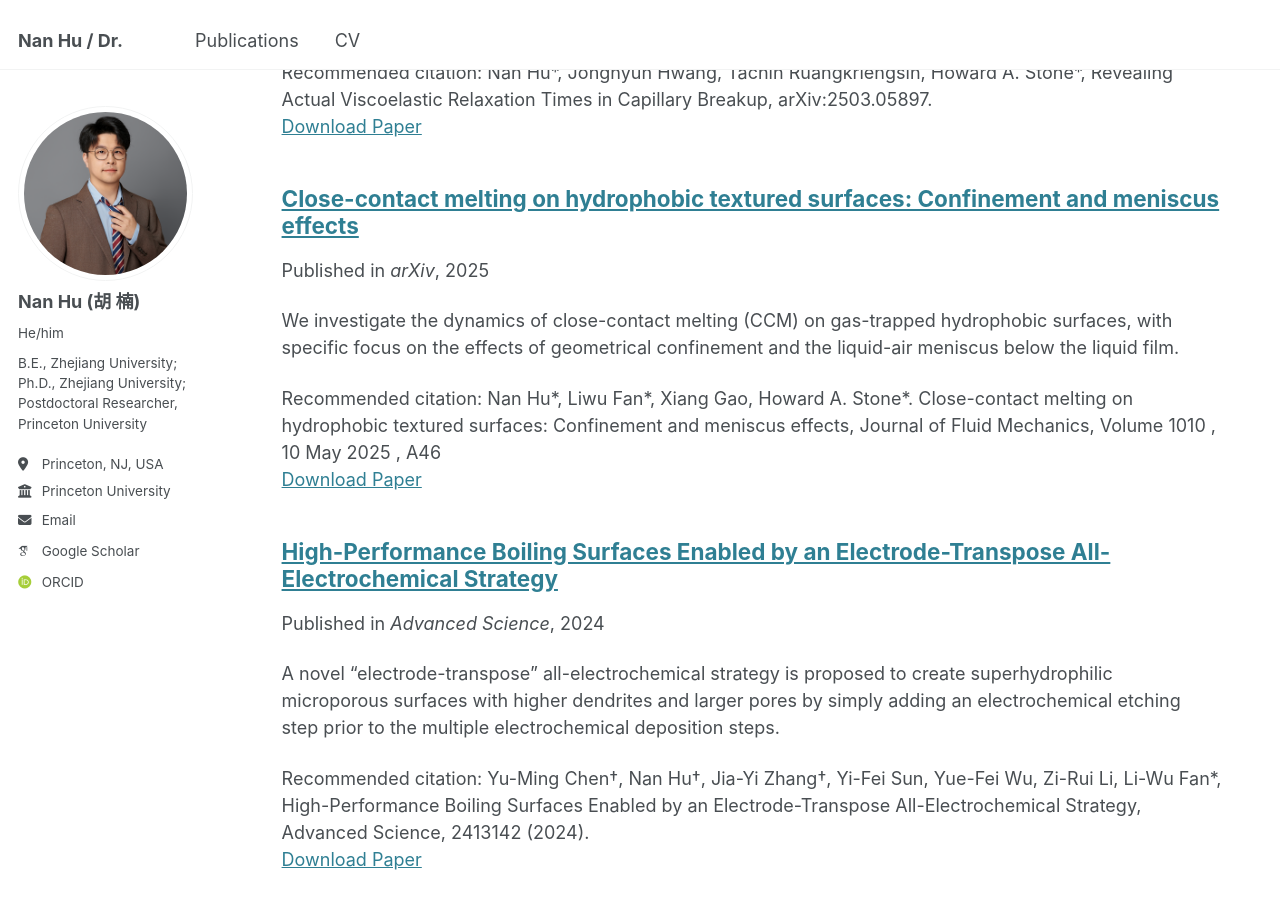
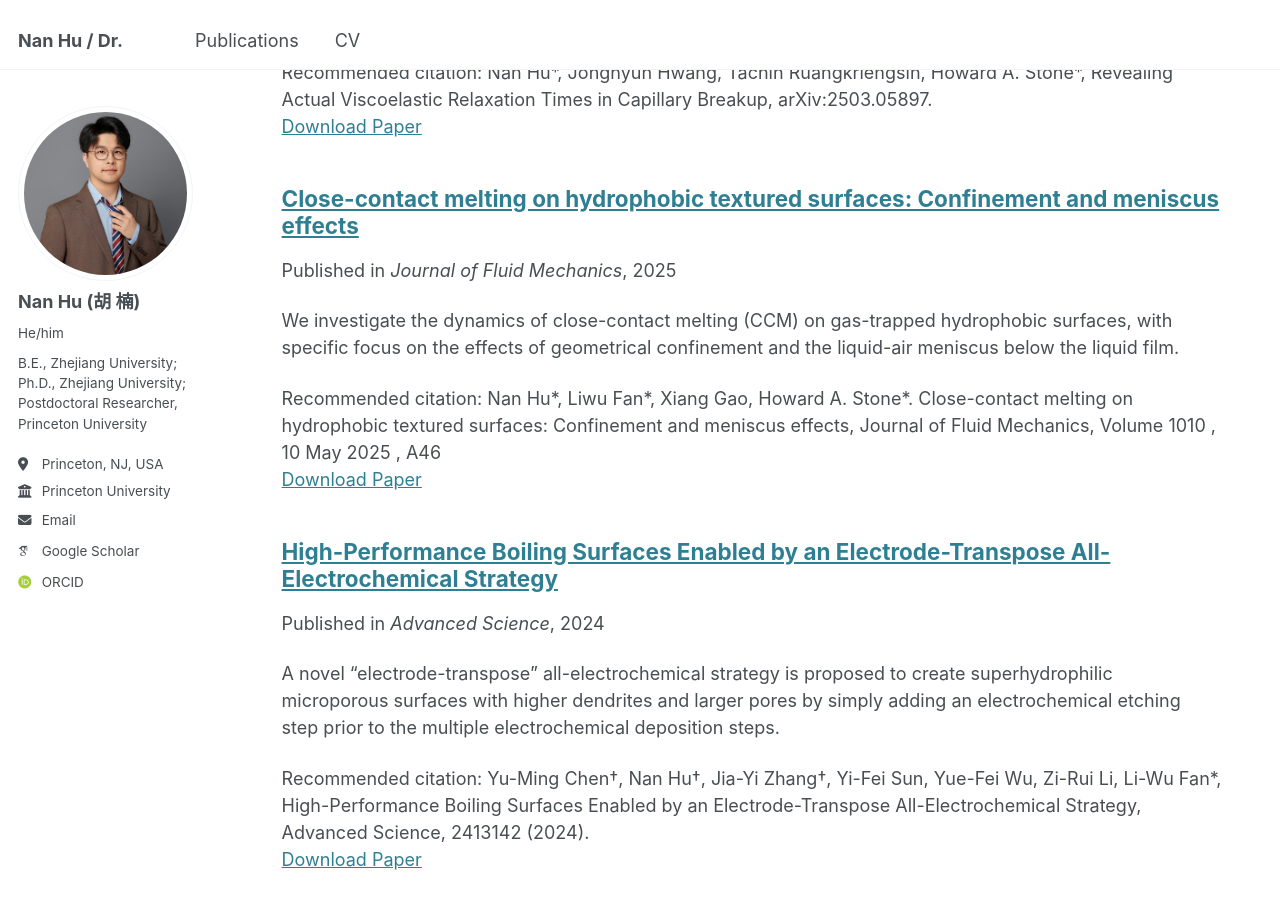
Before and after one commit to princetonNanHu/Nan, a Jekyll site: the page built from _pages/publications.html, in a window 1280 px wide and 900 px high, scrolled down 533 px. Built offline with Jekyll 4.4.1, drawn with Linux system fonts in a browser that asks for light colours; some web fonts are replaced.

Commit message:
Update 2025-01-02-Close-contact melting on hydrophobic textured surfaces: Confinement and meniscus effects.md

```diff
--- a/_publications/2025-01-02-Close-contact melting on hydrophobic textured surfaces: Confinement and meniscus effects.md
+++ b/_publications/2025-01-02-Close-contact melting on hydrophobic textured surfaces: Confinement and meniscus effects.md
@@ -4,7 +4,7 @@ collection: publications
 category: manuscripts
 excerpt: 'We investigate the dynamics of close-contact melting (CCM) on gas-trapped hydrophobic surfaces, with specific focus on the effects of geometrical confinement and the liquid-air meniscus below the liquid film.'
 date: 2025-1-2
-venue: 'arXiv'
+venue: 'Journal of Fluid Mechanics'
 paperurl: 'https://doi.org/10.1017/jfm.2025.385'
 citation: 'Nan Hu*, Liwu Fan*, Xiang Gao, Howard A. Stone*. Close-contact melting on hydrophobic textured surfaces: Confinement and meniscus effects, Journal of Fluid Mechanics, Volume 1010 , 10 May 2025 , A46'
 ---
```
